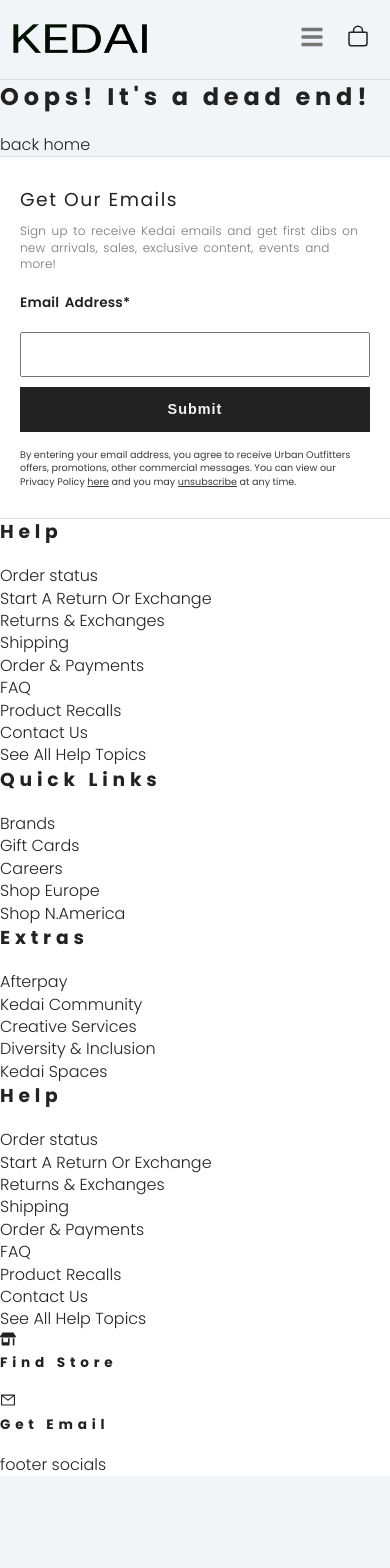
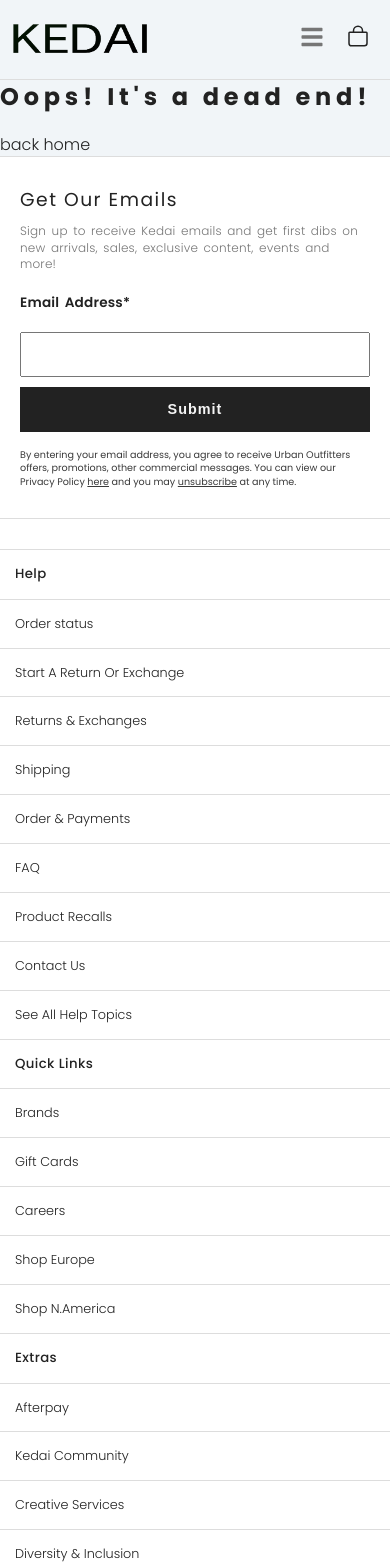
Before and after one commit to KristijonasJurk/React_Kedai, a React (Create React App) app: page /womens in a window 390 px wide. Shown: the top 1568 px of the page. Before the commit the page ends 1476 px from the top, so only its background shows below. Built offline with nearby package versions, Linux system fonts and the light colour scheme.

Commit message:
adding tabs of footer links container

```diff
--- a/src/components/Footer.js
+++ b/src/components/Footer.js
@@ -1,16 +1,26 @@
-import React from 'react'
-import { AiOutlineMail } from 'react-icons/ai';
+import React, { useState, useLayoutEffect } from 'react'
+import { AiOutlineMail, AiOutlinePlus } from 'react-icons/ai';
 import { FaStoreAlt } from 'react-icons/fa';
 
 const data = [
     { title: 'Help', links: ['Order status', 'Start A Return Or Exchange', 'Returns & Exchanges', 'Shipping', 'Order & Payments', 'FAQ', 'Product Recalls', 'Contact Us', 'See All Help Topics'] },
     { title: 'Quick Links', links: ['Brands', 'Gift Cards', 'Careers', 'Shop Europe', 'Shop N.America'] },
     { title: 'Extras', links: ['Afterpay', 'Kedai Community', 'Creative Services', 'Diversity & Inclusion', 'Kedai Spaces'] },
-    { title: 'Help', links: ['Order status', 'Start A Return Or Exchange', 'Returns & Exchanges', 'Shipping', 'Order & Payments', 'FAQ', 'Product Recalls', 'Contact Us', 'See All Help Topics'] },
     { title: ['Find Store', 'Get Email'] }
 ]
 
 function Footer() {
+    const [screenWidth, setScreenWidth] = useState(0)
+
+    useLayoutEffect(() => {
+        function updateSize() {
+            setScreenWidth(window.innerWidth);
+        }
+        window.addEventListener('resize', updateSize);
+        updateSize();
+        return () => window.removeEventListener('resize', updateSize);
+    }, [])
+
     return (
         <footer>
             <section className="newsletter">
@@ -26,27 +36,28 @@
                 <p className='newsletter-policy'>By entering your email address, you agree to receive Urban Outfitters offers, promotions, other commercial messages. You can view our Privacy Policy <span>here</span> and you may <span>unsubscribe</span> at any time.</p>
             </section>
             <section className="footer-container">
-                <div className="footer-links">
+                {/* footer links are dropdown tabs when screen width is < 800 */}
+                <div className={`${screenWidth < 800 ? 'footer-links-tabs' : 'footer-links'}`}>
                     {data.map((row, index) => {
-                        const { title, links, icon } = row;
+                        const { title, links } = row;
                         return (
-                            links ? <div>
-                                <h3>{title}</h3>
+                            links ? <div key={index} className={`footer-link footer-link${index}`}>
+                                <h5>{title}</h5>
                                 <ul>
                                     {links.map((link) => {
                                         return (
-                                            <li>{link}</li>
+                                            <li><a href="#">{link}</a></li>
                                         )
                                     })}
                                 </ul>
                             </div>
                                 : <div>
                                     <ul>
-                                        {title.map((single, index) => {
+                                        {title.map((single, index2) => {
                                             return (
-                                                <div>
-                                                    {index === 1 ? <AiOutlineMail /> : <FaStoreAlt />}
-                                                    <h4>{single}</h4>
+                                                <div key={index} className={`footer-link footer-link${index2 + 3}`}>
+                                                    {index2 === 1 ? <AiOutlineMail /> : <FaStoreAlt />}
+                                                    <h5>{single}</h5>
                                                 </div>
                                             )
                                         })}
@@ -56,7 +67,7 @@
                     })}
                 </div>
                 <div className="footer-socials">
-                    footer socials
+                    footer socials template-rows 2/3
                 </div>
             </section>
         </footer>
--- a/src/css/home/_home.scss
+++ b/src/css/home/_home.scss
@@ -333,8 +333,6 @@
         }
       }
     }
-  }
-}
     .footer-link0 {
       grid-column: 2/3;
     }
@@ -357,15 +355,79 @@
         font-size: 22px;
       }
     }
+  }
+}
 
 @media only screen and (max-width: 1000px) {
   .footer-container {
     padding: 30px 60px;
     .footer-links {
-      grid-template-rows: 1/2;
-      display: grid;
-      grid-template-columns: repeat(7, 1fr);
+      grid-template-columns: repeat(4, 1fr);
       grid-column-gap: 20px;
+      .footer-link0 {
+        grid-column: 1/2;
+      }
+      .footer-link1 {
+        grid-column: 2/3;
+      }
+      .footer-link2 {
+        grid-column: 3/4;
+      }
+      .footer-link3,
+      .footer-link4 {
+        grid-column: 4/5;
+        margin: 0 0 10px;
       }
     }
   }
+}
+
+// media on screen max-width 800
+@media only screen and (max-width: 800px) {
+  .footer-container {
+    padding: 30px 0px;
+    .footer-links-tabs {
+      grid-template-rows: 1/2;
+      display: flex;
+      flex-direction: column;
+      .footer-link {
+        h5 {
+          font-weight: 500;
+          letter-spacing: 0.4px;
+          padding: 15px;
+          margin: 0px;
+          border-top: 1px solid var(--grey);
+        }
+        ul {
+          display: flex;
+          flex-direction: column;
+          li {
+            font-size: 0.8rem;
+            margin: 0;
+            padding: 15px;
+            border-top: 1px solid var(--grey);
+            a {
+              color: var(--mainBlack);
+            }
+          }
+        }
+      }
+      .footer-link3,
+      .footer-link4 {
+        display: flex;
+        flex-direction: row;
+        align-items: center;
+        justify-content: center;
+        border-top: 1px solid var(--grey);
+        h5 {
+          border-top: 1px solid transparent;
+          padding: 15px 5px;
+          margin: 0px;
+        }
+        svg {
+          font-size: 22px;
+        }
+      }
+    }
+  }
+}
--- a/src/css/main.css
+++ b/src/css/main.css
@@ -1037,6 +1037,197 @@
   }
 }
 
+.footer-container {
+  -ms-grid-row: 2;
+  -ms-grid-row-span: 1;
+  grid-row: 2/3;
+  padding: 30px 120px;
+  display: -ms-grid;
+  display: grid;
+  -ms-grid-rows: (auto)[2];
+      grid-template-rows: repeat(2, auto);
+}
+
+.footer-container .footer-links {
+  -ms-grid-rows: 1/2;
+      grid-template-rows: 1/2;
+  display: -ms-grid;
+  display: grid;
+  -ms-grid-columns: (1fr)[6];
+      grid-template-columns: repeat(6, 1fr);
+  grid-column-gap: 20px;
+}
+
+.footer-container .footer-links h5 {
+  font-weight: 600;
+  letter-spacing: 0.4px;
+  margin: 0 0 5px;
+}
+
+.footer-container .footer-links ul {
+  display: -webkit-box;
+  display: -ms-flexbox;
+  display: flex;
+  -webkit-box-orient: vertical;
+  -webkit-box-direction: normal;
+      -ms-flex-direction: column;
+          flex-direction: column;
+}
+
+.footer-container .footer-links ul li {
+  font-size: 0.8rem;
+  margin: 5px 0;
+}
+
+.footer-container .footer-links ul li a {
+  color: var(--mainBlack);
+}
+
+.footer-container .footer-links .footer-link0 {
+  -ms-grid-column: 2;
+  -ms-grid-column-span: 1;
+  grid-column: 2/3;
+}
+
+.footer-container .footer-links .footer-link1 {
+  -ms-grid-column: 3;
+  -ms-grid-column-span: 1;
+  grid-column: 3/4;
+}
+
+.footer-container .footer-links .footer-link2 {
+  -ms-grid-column: 4;
+  -ms-grid-column-span: 1;
+  grid-column: 4/5;
+}
+
+.footer-container .footer-links .footer-link3,
+.footer-container .footer-links .footer-link4 {
+  -ms-grid-column: 5;
+  -ms-grid-column-span: 1;
+  grid-column: 5/6;
+  display: -webkit-box;
+  display: -ms-flexbox;
+  display: flex;
+  -webkit-box-orient: horizontal;
+  -webkit-box-direction: normal;
+      -ms-flex-direction: row;
+          flex-direction: row;
+  margin: 0 0 10px;
+}
+
+.footer-container .footer-links .footer-link3 h5,
+.footer-container .footer-links .footer-link4 h5 {
+  padding: 0 5px;
+}
+
+.footer-container .footer-links .footer-link3 svg,
+.footer-container .footer-links .footer-link4 svg {
+  font-size: 22px;
+}
+
+@media only screen and (max-width: 1000px) {
+  .footer-container {
+    padding: 30px 60px;
+  }
+  .footer-container .footer-links {
+    -ms-grid-columns: (1fr)[4];
+        grid-template-columns: repeat(4, 1fr);
+    grid-column-gap: 20px;
+  }
+  .footer-container .footer-links .footer-link0 {
+    -ms-grid-column: 1;
+    -ms-grid-column-span: 1;
+    grid-column: 1/2;
+  }
+  .footer-container .footer-links .footer-link1 {
+    -ms-grid-column: 2;
+    -ms-grid-column-span: 1;
+    grid-column: 2/3;
+  }
+  .footer-container .footer-links .footer-link2 {
+    -ms-grid-column: 3;
+    -ms-grid-column-span: 1;
+    grid-column: 3/4;
+  }
+  .footer-container .footer-links .footer-link3,
+  .footer-container .footer-links .footer-link4 {
+    -ms-grid-column: 4;
+    -ms-grid-column-span: 1;
+    grid-column: 4/5;
+    margin: 0 0 10px;
+  }
+}
+
+@media only screen and (max-width: 800px) {
+  .footer-container {
+    padding: 30px 0px;
+  }
+  .footer-container .footer-links-tabs {
+    -ms-grid-rows: 1/2;
+        grid-template-rows: 1/2;
+    display: -webkit-box;
+    display: -ms-flexbox;
+    display: flex;
+    -webkit-box-orient: vertical;
+    -webkit-box-direction: normal;
+        -ms-flex-direction: column;
+            flex-direction: column;
+  }
+  .footer-container .footer-links-tabs .footer-link h5 {
+    font-weight: 500;
+    letter-spacing: 0.4px;
+    padding: 15px;
+    margin: 0px;
+    border-top: 1px solid var(--grey);
+  }
+  .footer-container .footer-links-tabs .footer-link ul {
+    display: -webkit-box;
+    display: -ms-flexbox;
+    display: flex;
+    -webkit-box-orient: vertical;
+    -webkit-box-direction: normal;
+        -ms-flex-direction: column;
+            flex-direction: column;
+  }
+  .footer-container .footer-links-tabs .footer-link ul li {
+    font-size: 0.8rem;
+    margin: 0;
+    padding: 15px;
+    border-top: 1px solid var(--grey);
+  }
+  .footer-container .footer-links-tabs .footer-link ul li a {
+    color: var(--mainBlack);
+  }
+  .footer-container .footer-links-tabs .footer-link3,
+  .footer-container .footer-links-tabs .footer-link4 {
+    display: -webkit-box;
+    display: -ms-flexbox;
+    display: flex;
+    -webkit-box-orient: horizontal;
+    -webkit-box-direction: normal;
+        -ms-flex-direction: row;
+            flex-direction: row;
+    -webkit-box-align: center;
+        -ms-flex-align: center;
+            align-items: center;
+    -webkit-box-pack: center;
+        -ms-flex-pack: center;
+            justify-content: center;
+    border-top: 1px solid var(--grey);
+  }
+  .footer-container .footer-links-tabs .footer-link3 h5,
+  .footer-container .footer-links-tabs .footer-link4 h5 {
+    border-top: 1px solid transparent;
+    padding: 15px 5px;
+    margin: 0px;
+  }
+  .footer-container .footer-links-tabs .footer-link3 svg,
+  .footer-container .footer-links-tabs .footer-link4 svg {
+    font-size: 22px;
+  }
+}
+
 :root {
   --primaryLightColor: #d4e6a5;
   --mainWhite: #fff;
--- a/src/pages/Home/Slide1.js
+++ b/src/pages/Home/Slide1.js
@@ -18,7 +18,7 @@
         return () => {
             window.removeEventListener('resize', prevSlide);
         }
-    }, [setScreenResize])
+    }, [screenResize])
 
 
 
```
Also changed, not shown: 1 other file (tests, documents, lock files or other folders). Lines whose indentation alone changed are shown as unchanged.
